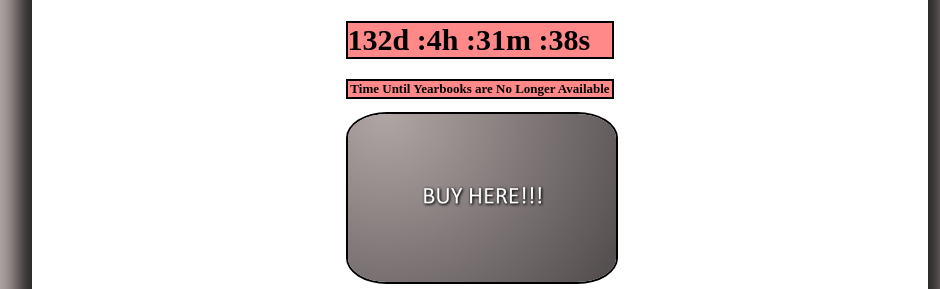
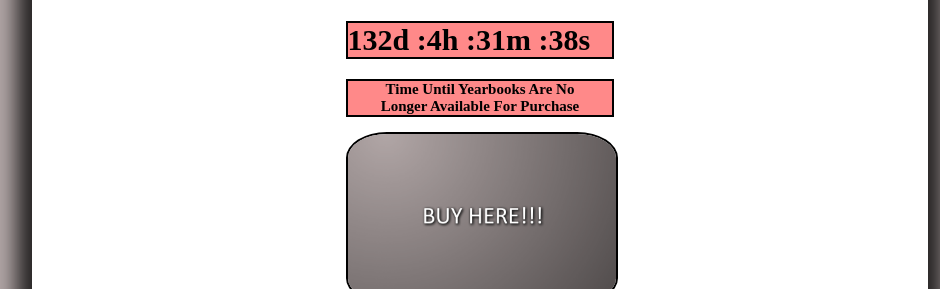
Before and after one commit to Dies7/Yearbook, a plain HTML site: page index.html in a window 1280 px wide. Shown: the part 413-702 px from the top of the page, 160-1100 px from the left. Drawn offline with Linux system fonts and the light colour scheme.

Commit message:
Spelling Fix and Clarification

```diff
--- a/css/layout.css
+++ b/css/layout.css
@@ -90,7 +90,7 @@ body > header {
   background-color: #ff8989;
   color: #000000;
   margin-top: 0px;
-  font-size: 13px;
+  font-size: 15px;
 }
 
 #yearbook-ad {
--- a/index.html
+++ b/index.html
@@ -19,7 +19,7 @@
       <iframe id="yearbook-ad" width="560" height="315" src="https://www.youtube.com/embed/NpEaa2P7qZI"></iframe>
       <div id="counting-tag">
         <h1 id="countingdown">Loading Countdown...</h1>
-        <h3 id="countingdown-text" align="center">Time Until Yearbooks are No Longer Available</h3>
+        <h3 id="countingdown-text" align="center">Time Until Yearbooks Are No <br> Longer Available For Purchase</h3>
       </div>
       <a href="https://yearbookforever.com/#school/4022/2018" target="_blank">
         <img id="buy-button" src="images/buyBut.png" alt="">
```
